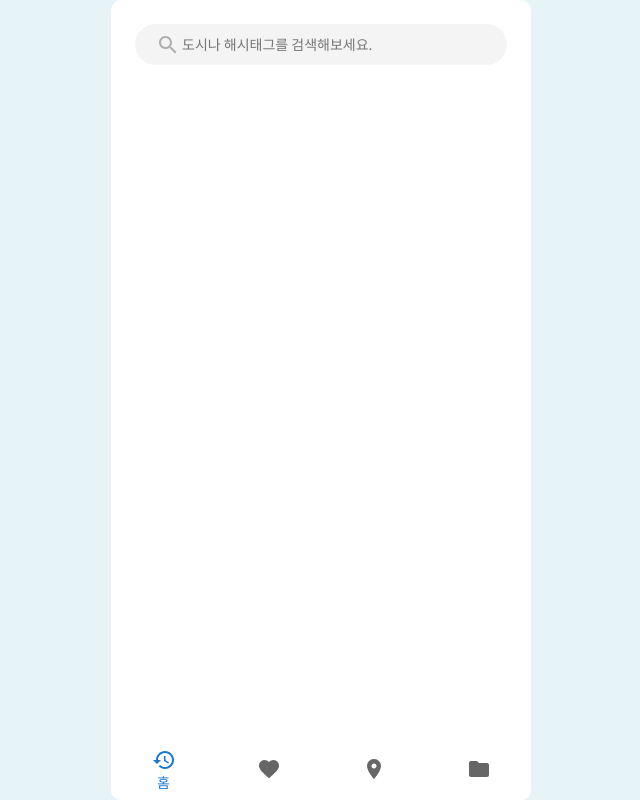
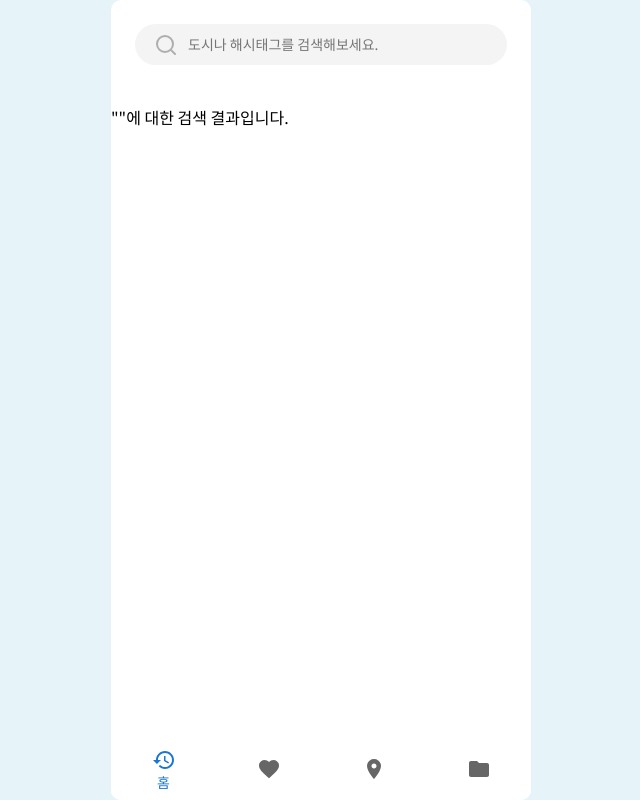
Before and after one commit to sws1552/TEAM-ZZAYEO-FE, a React app: page /search in a window 1280 px wide. Shown: the whole page, without its empty margins (319-959 px from the left). Built offline with nearby package versions, Linux system fonts and the light colour scheme.

Commit message:
검색 페이지 작업중

```diff
--- a/package.json
+++ b/package.json
@@ -19,6 +19,7 @@
     "immer": "^9.0.12",
     "moment": "^2.29.1",
     "node-sass": "^7.0.1",
+    "query-string": "^7.1.1",
     "react": "^17.0.2",
     "react-datepicker": "^4.7.0",
     "react-dom": "^17.0.2",
--- /dev/null
+++ b/src/components/Main/SearchList.js
@@ -0,0 +1,8 @@
+import React from "react";
+import styled from "styled-components";
+
+const SearchList = (props) => {
+  return <React.Fragment></React.Fragment>;
+};
+
+export default SearchList;
--- a/src/components/Main/Searchbar.js
+++ b/src/components/Main/Searchbar.js
@@ -1,6 +1,5 @@
 import React from "react";
 import styled from "styled-components";
-import SearchIcon from "@mui/icons-material/Search";
 
 const Searchbar = (props) => {
   const [search, setSearch] = React.useState(null);
@@ -16,7 +15,22 @@ const Searchbar = (props) => {
   return (
     <React.Fragment>
       <Container>
-        <SearchIcon className="SearchIcon" />
+        <svg
+          className="searchIcon"
+          width="20"
+          height="20"
+          viewBox="0 0 20 20"
+          fill="none"
+          xmlns="http://www.w3.org/2000/svg"
+        >
+          <path
+            d="M19 19L14.65 14.65M17 9C17 13.4183 13.4183 17 9 17C4.58172 17 1 13.4183 1 9C1 4.58172 4.58172 1 9 1C13.4183 1 17 4.58172 17 9Z"
+            stroke="#AEAEAE"
+            strokeWidth="2"
+            strokeLinecap="round"
+            strokeLinejoin="round"
+          />
+        </svg>
         <input
           type="text"
           placeholder="도시나 해시태그를 검색해보세요."
@@ -41,10 +55,9 @@ const Container = styled.div`
   display: flex;
   align-items: center;
 
-  & .SearchIcon {
+  & .searchIcon {
     padding-left: 21px;
-    font-weight: 200;
-    color: #aeaeae;
+    padding-right: 10px;
   }
 
   input {
--- a/src/index.css
+++ b/src/index.css
@@ -1,4 +1,6 @@
 @import url('https://fonts.googleapis.com/css2?family=Noto+Sans+KR:wght@100;300;400;500;700;900&display=swap');
+
+@import url('https://fonts.googleapis.com/css2?family=Roboto:ital,wght@0,100;0,300;0,400;0,500;0,700;0,900;1,100;1,300;1,400;1,500;1,700;1,900&display=swap');
 
 * {
   font-family: 'Noto Sans KR', sans-serif;
--- a/src/pages/Search.js
+++ b/src/pages/Search.js
@@ -1,12 +1,24 @@
 import React from "react";
 import styled from "styled-components";
 import Searchbar from "../components/Main/Searchbar";
+import SearchList from "../components/Main/SearchList";
+import queryString from "query-string";
 
 const Search = (props) => {
+  //const search = decodeURI(props.location.search).split("=")[1];
+  const query = queryString.parse(window.location.search);
+  const search = query.query;
+
   return (
     <React.Fragment>
       <Container>
         <Searchbar />
+        <SearchKeword>
+          <p>
+            <span>"{search}"</span>에 대한 검색 결과입니다.
+          </p>
+        </SearchKeword>
+        <SearchList />
       </Container>
     </React.Fragment>
   );
@@ -22,4 +34,9 @@ const Container = styled.div`
   }
 `;
 
+const SearchKeword = styled.div`
+  font-family: "Roboto", sans-serif;
+  position: absolute;
+`;
+
 export default Search;
```
Also changed, not shown: 1 other file.
